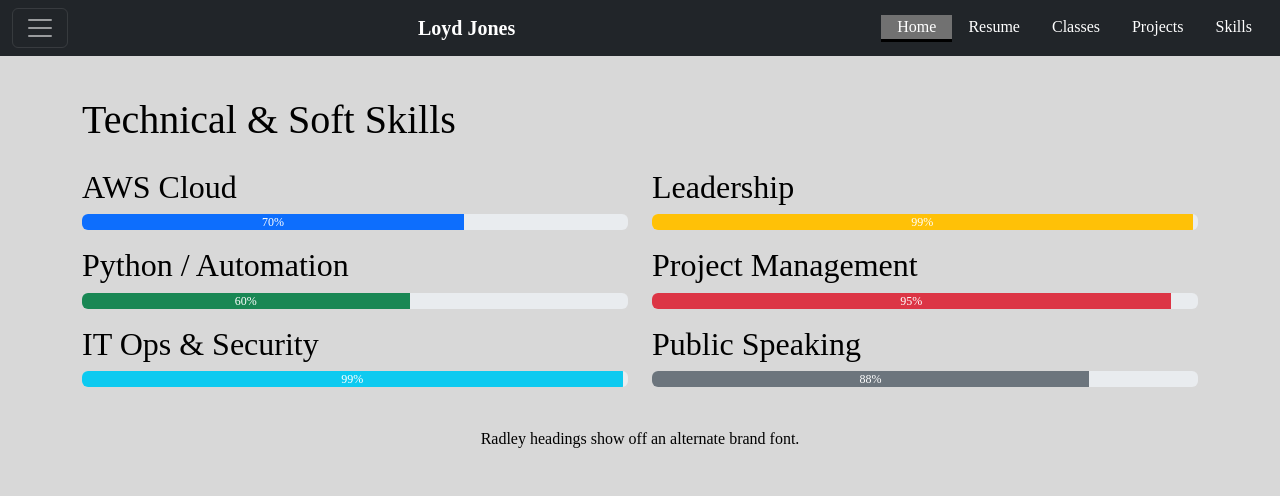
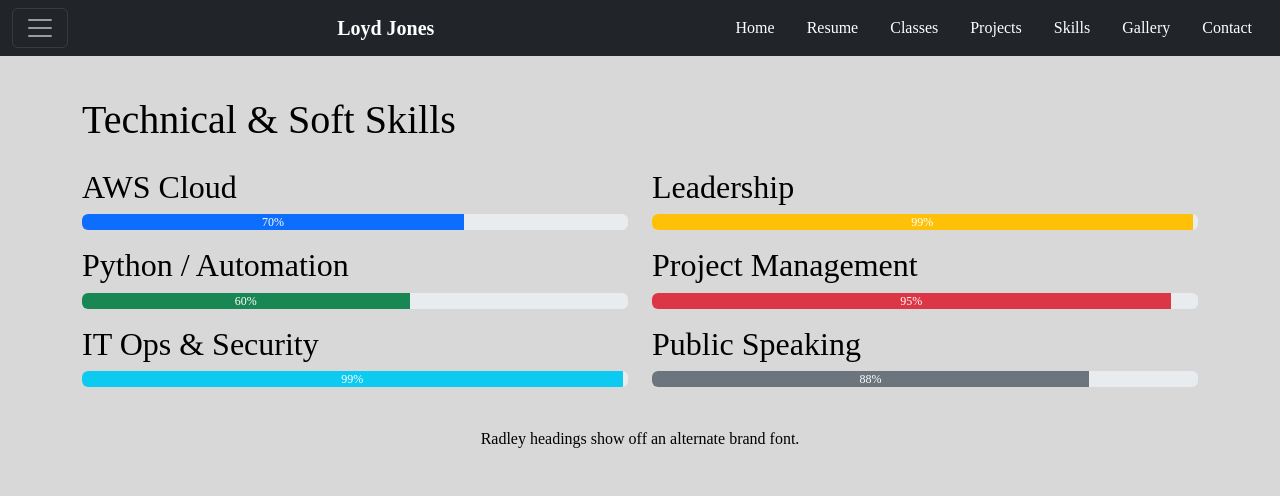
Before and after one commit to ElJay190/project3, a plain HTML site: page skills.html in a window 1280 px wide. Shown: the top 496 px of the page. Drawn offline with nearby package versions, Linux system fonts and the light colour scheme; a web font is replaced by a local one.

Commit message:
Add files via upload

```diff
--- a/skills.html
+++ b/skills.html
@@ -12,31 +12,35 @@ h1,h2{font-family:'Radley',serif;}
 </style>
 </head><body>
 
-<!-- NAVBAR (active link = Skills) -->
-<!-- insert navbar block -->
+<!-- NAVBAR / OFFCANVAS -->
+<!-- (insert the shared navbar/offcanvas block here – mark Home as active) -->
  <!-- =====  NAVBAR  (desktop) & Offcanvas (mobile)  ===== -->
  <nav class="navbar navbar-dark bg-dark fixed-top">
     <div class="container-fluid">
-        <!-- offcanvas toggler -->
-        <button class="navbar-toggler" type="button" data-bs-toggle="offcanvas"
-                data-bs-target="#offcanvasNav" aria-controls="offcanvasNav">
+      <!-- off‑canvas toggle (shows on mobile) -->
+      <button class="navbar-toggler" type="button"
+              data-bs-toggle="offcanvas" data-bs-target="#offcanvasNav"
+              aria-controls="offcanvasNav">
         <span class="navbar-toggler-icon"></span>
       </button>
 
-        <a class="navbar-brand fw-bold" href="index.html">Loyd Jones</a>
+      <!-- site/brand name -->
+      <a class="navbar-brand fw-bold" href="index.html">Loyd Jones</a>
 
-        <!-- desktop menu -->
+      <!-- desktop menu (hidden on lg‑down via Bootstrap utilities) -->
       <div class="d-none d-lg-flex">
-            <a class="nav-link px-3  active"   href="index.html">Home</a>
-            <a class="nav-link px-3"           href="resume.html">Resume</a>
-            <a class="nav-link px-3"           href="classes.html">Classes</a>
-            <a class="nav-link px-3"           href="projects.html">Projects</a>
-            <a class="nav-link px-3"           href="skills.html">Skills</a>
+        <a class="nav-link px-3" href="index.html">Home</a>
+        <a class="nav-link px-3" href="resume.html">Resume</a>
+        <a class="nav-link px-3" href="classes.html">Classes</a>
+        <a class="nav-link px-3" href="projects.html">Projects</a>
+        <a class="nav-link px-3" href="skills.html">Skills</a>
+        <a class="nav-link px-3" href="gallery.html">Gallery</a>
+        <a class="nav-link px-3" href="contact.html">Contact</a>
       </div>
     </div>
   </nav>
 
-  <!-- offcanvas menu (shows on mobile) -->
+  <!-- off‑canvas sidebar (used on small screens) -->
   <div class="offcanvas offcanvas-start bg-dark text-white" tabindex="-1" id="offcanvasNav">
     <div class="offcanvas-header">
       <h5 class="offcanvas-title">Menu</h5>
@@ -48,8 +52,11 @@ h1,h2{font-family:'Radley',serif;}
       <a class="nav-link text-white mb-2" href="classes.html">Classes</a>
       <a class="nav-link text-white mb-2" href="projects.html">Projects</a>
       <a class="nav-link text-white mb-2" href="skills.html">Skills</a>
+      <a class="nav-link text-white mb-2" href="gallery.html">Gallery</a>
+      <a class="nav-link text-white mb-2" href="contact.html">Contact</a>
     </div>
   </div>
+
   <!-- =====  /NAVBAR  ===== -->
 
 
```
Lines whose indentation alone changed are shown as unchanged.
